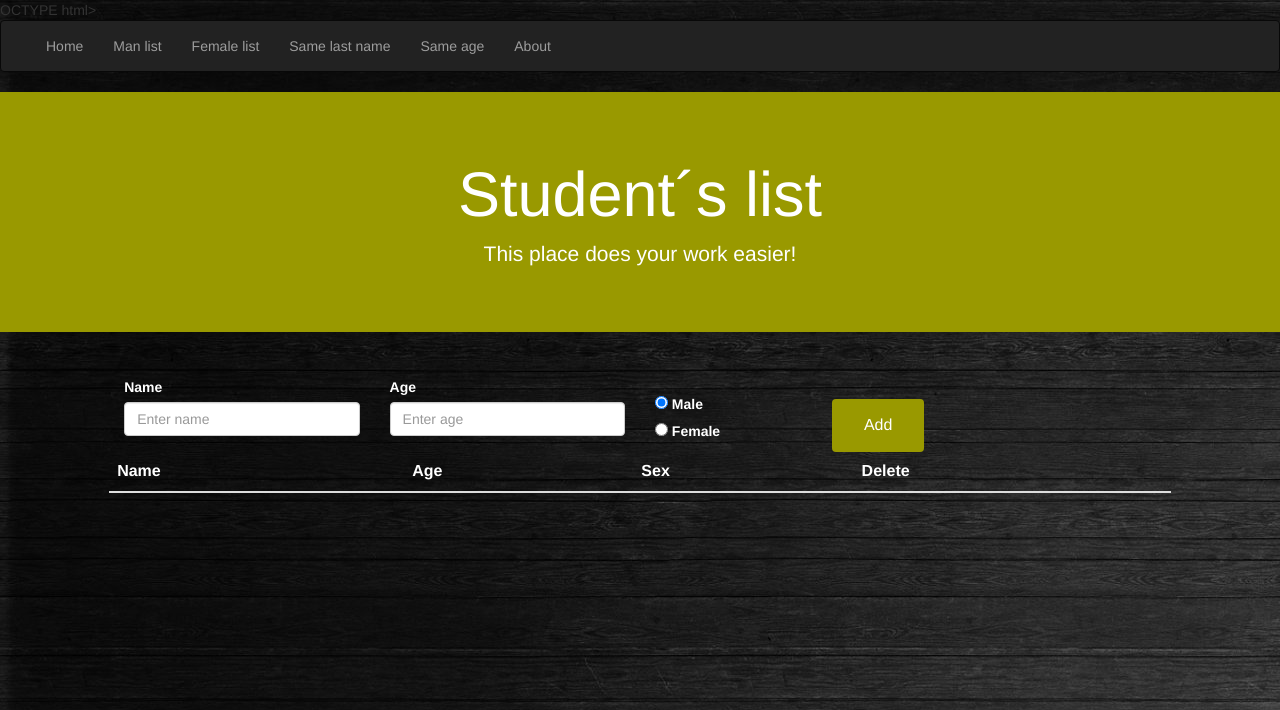
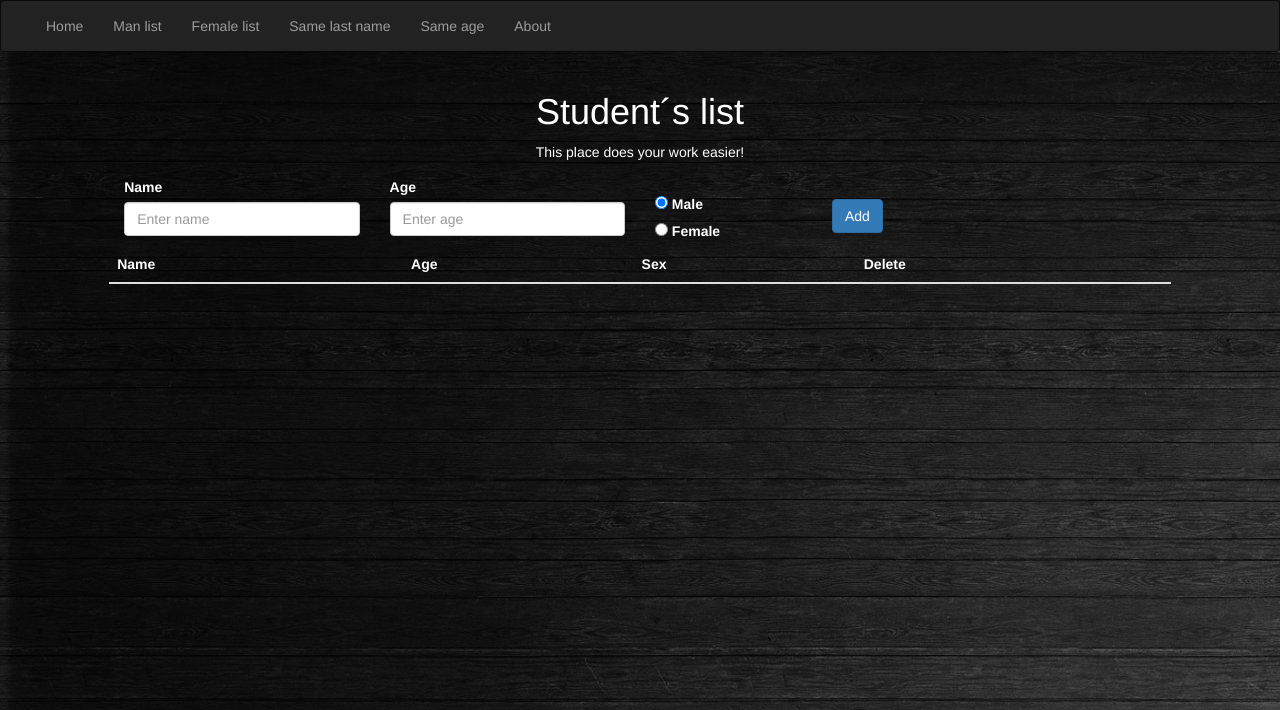
Before and after one commit to Luky843/SchoolProject, a plain HTML site: page index.html in a window 1280 px wide. Shown: the top 710 px of the page. Drawn offline with nearby package versions, Linux system fonts and the light colour scheme.

Commit message:
Small changes in index.html

```diff
--- a/index.html
+++ b/index.html
@@ -1,4 +1,4 @@
-OCTYPE html>
+<!DOCTYPE html>
 
 <html lang="en" xmlns="http://www.w3.org/1999/xhtml">
 <head>
@@ -10,7 +10,6 @@ OCTYPE html>
     <link href="font-awesome/css/font-awesome.css" rel="stylesheet" />
     <link rel="stylesheet" href="/sweetalert/dist/sweetalert.css">
     <link href="css/style.css" rel="stylesheet">
-    <link rel="stylesheet" type="text/css" href="css/custom.css">
     <title>Home</title>
 </head>
 <body>
@@ -40,14 +39,14 @@ OCTYPE html>
                     </div><!-- /.navbar-collapse -->
                 </div><!-- /.container-fluid -->
             </nav>
-            <div class="jumbotron text-center headerBox">
-              <h1 class="textBox">Student´s list</h1>
-              <p class="textBox">This place does your work easier!</p>
-            </div>
         </div>
     </div>
     <div class="row">
         <div class="col-lg-10 col-lg-offset-1">
+             <div class="text-center">
+              <h1 class="white">Student´s list</h1>
+              <p class="white">This place does your work easier!</p>
+            </div>
             <form id="form">
                 <div class="form-group white">
                     <div class="col-lg-3">
```
